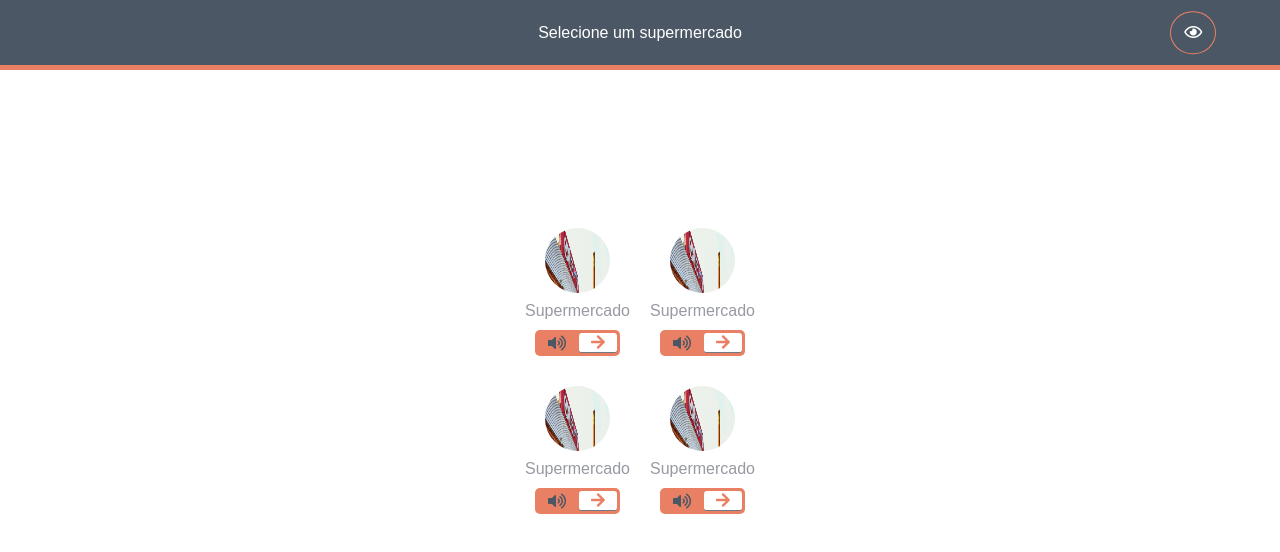
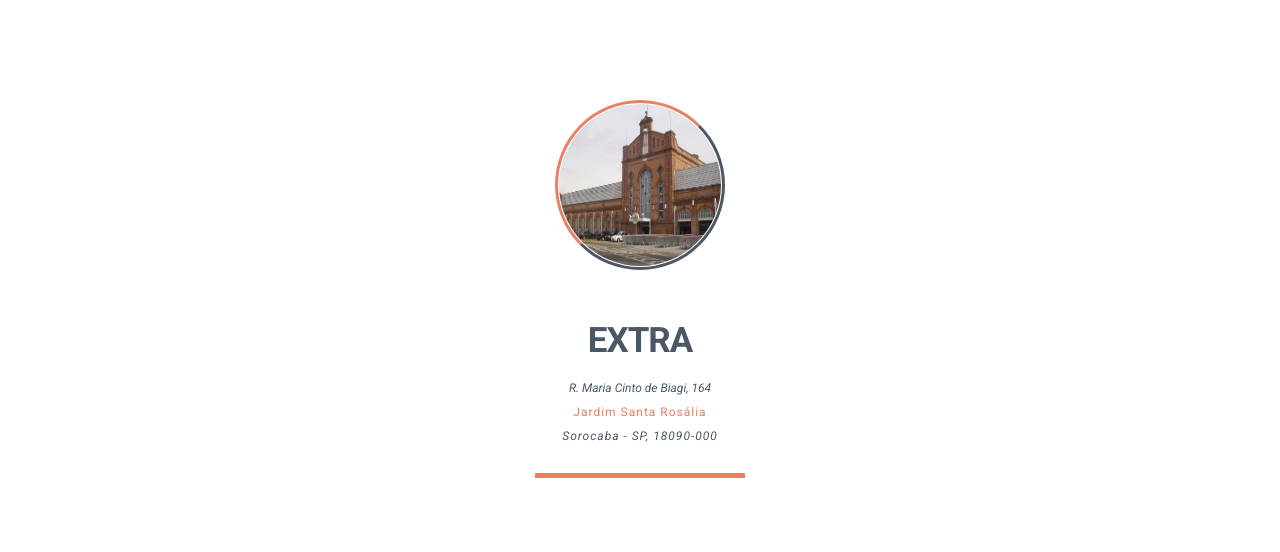
Before and after one commit to lucasfieri/MeAcha, a React (Create React App) app: page /Shell in a window 1280 px wide. Shown: the top 552 px of the page. Built offline with nearby package versions, Linux system fonts and the light colour scheme.

Commit message:
create supermarket-detail component

```diff
--- a/public/index.html
+++ b/public/index.html
@@ -7,7 +7,7 @@
     <link rel="manifest" href="%PUBLIC_URL%/manifest.json">
     <link rel="shortcut icon" href="%PUBLIC_URL%/favicon.ico">
     <link rel="stylesheet" href="https://use.fontawesome.com/releases/v5.4.1/css/all.css" integrity="sha384-5sAR7xN1Nv6T6+dT2mhtzEpVJvfS3NScPQTrOxhwjIuvcA67KV2R5Jz6kr4abQsz" crossorigin="anonymous">
-    <title>Me Acha</title>
+    <link href="https://fonts.googleapis.com/css?family=Roboto:400,400i,500,700,900" rel="stylesheet">     <title>Me Acha</title>
   </head>
   <body>
     <div id="root">
--- /dev/null
+++ b/src/components/SupermarketDetail.js
@@ -0,0 +1,20 @@
+import React, { Component } from 'react';
+import Image from '../images/extra-frente.jpg';
+import '../css/supermarketdetail.css';
+
+class SupermarketDetail extends Component {
+
+  render() {
+    return (
+        <div className="containerDetail">
+            <img src={Image} alt="Detalhe" className="detail"></img>
+            <h2 className="name-supermarket-detail color-detail">EXTRA</h2>
+            <h3 className="street-detail color-detail magin-weight-detail">R. Maria Cinto de Biagi, 164</h3>
+            <h3 className="neighborhood-detail magin-weight-detail">Jardim Santa Rosália</h3>
+            <h3 className="city-detail color-detail magin-weight-detail">Sorocaba - SP, 18090-000</h3>
+        </div>
+    );
+  }
+}
+
+export default SupermarketDetail;
--- a/src/css/default.css
+++ b/src/css/default.css
@@ -1,5 +1,5 @@
 body {
-    font-family: Arial, Helvetica, sans-serif;
+    font-family: 'Roboto', sans-serif;
 
 }
 p, h1 {
--- /dev/null
+++ b/src/css/supermarketdetail.css
@@ -0,0 +1,63 @@
+.containerDetail {
+    display: flex;
+    width: 210px;
+    flex-direction: row;
+    flex-wrap: wrap;
+    align-items: center;
+    align-content: center;
+    margin: auto;
+    padding-top: 100px;
+    border-bottom: 5px solid rgb(233, 128, 99);
+    height: 100%;
+}
+
+.detail {
+    width: 170px;
+    height: 170px;
+    border-radius: 100%;
+    margin: auto;
+    position: relative;
+    border-bottom: 3px solid rgb(75, 87, 100);
+    border-right: 3px solid rgb(75, 87, 100);
+    border-left: 3px solid rgb(233, 128, 99);
+    border-top: 3px solid rgb(233, 128, 99);
+    padding: 1px;
+}
+
+.name-supermarket-detail {
+    position: relative;
+    margin: auto;
+    text-align: center;
+    font-weight: 700;
+    font-size: 35px;
+    padding-top: 50px;
+    padding-bottom: 20px;
+    letter-spacing: -1px;
+}
+
+.color-detail {
+    color: rgb(75, 87, 100);
+
+}
+.magin-weight-detail {
+    margin: auto;
+    font-weight: 400;
+}
+.street-detail {
+    font-size: 12px;
+    font-style: italic;
+    padding-bottom: 10px;
+}
+
+.neighborhood-detail {
+    font-size: 12px;
+    color:rgb(233, 128, 99);
+    padding-bottom: 10px;
+    letter-spacing: 1px;
+}
+.city-detail {
+    font-size: 12px;
+    padding-bottom: 30px;
+    font-style: italic;
+    letter-spacing: 1px;
+}
--- a/src/index.js
+++ b/src/index.js
@@ -4,14 +4,17 @@
 import { Router, Link } from "@reach/router";
 import Shell from './components/Shell';
 import Splash from './components/Splash';
+import SupermarketDetail from './components/SupermarketDetail'
 
 ReactDOM.render(
-    <div>
-        <Router>
-            <Splash path="/" />
-            <Shell path="Shell/*" />
-        </Router>
-    </div>
+
+    <SupermarketDetail></SupermarketDetail>
+    //<div>
+       // <Router>
+            //<Splash path="/" />
+            //<Shell path="Shell/*" />
+        //</Router>
+    //</div>
 
 , document.getElementById('root')
 
```
Also changed, not shown: src/images/extra-frente.jpg (added).
